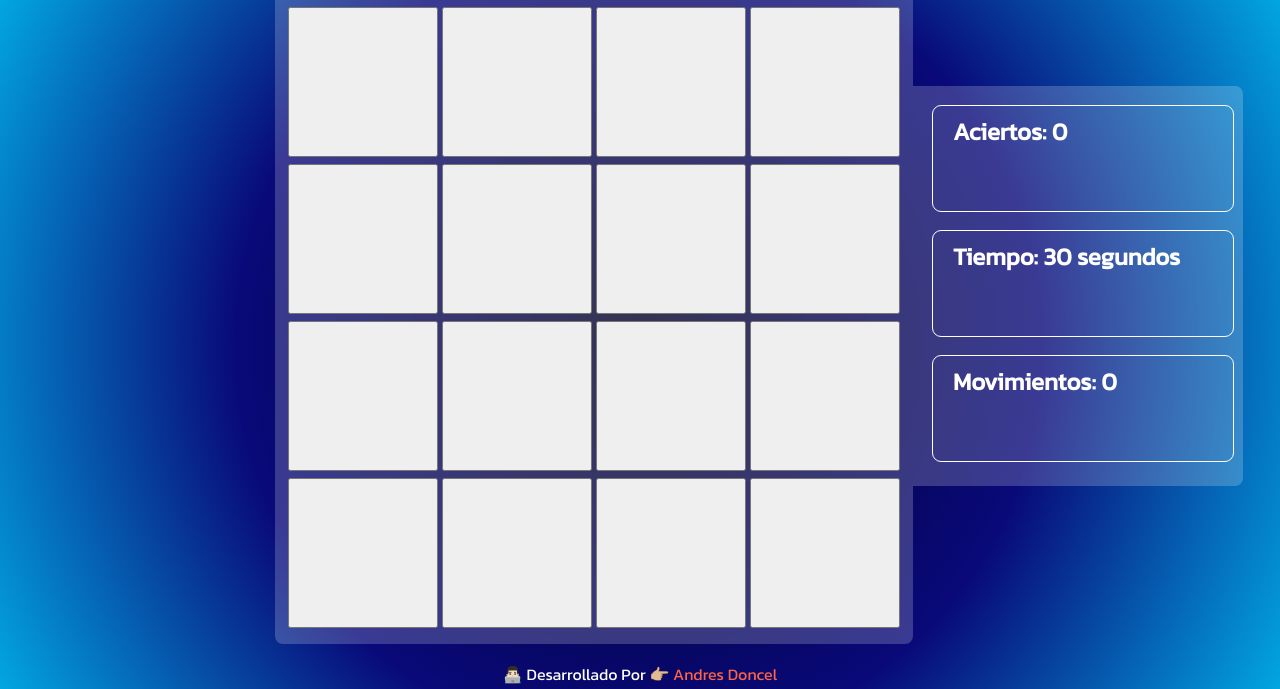
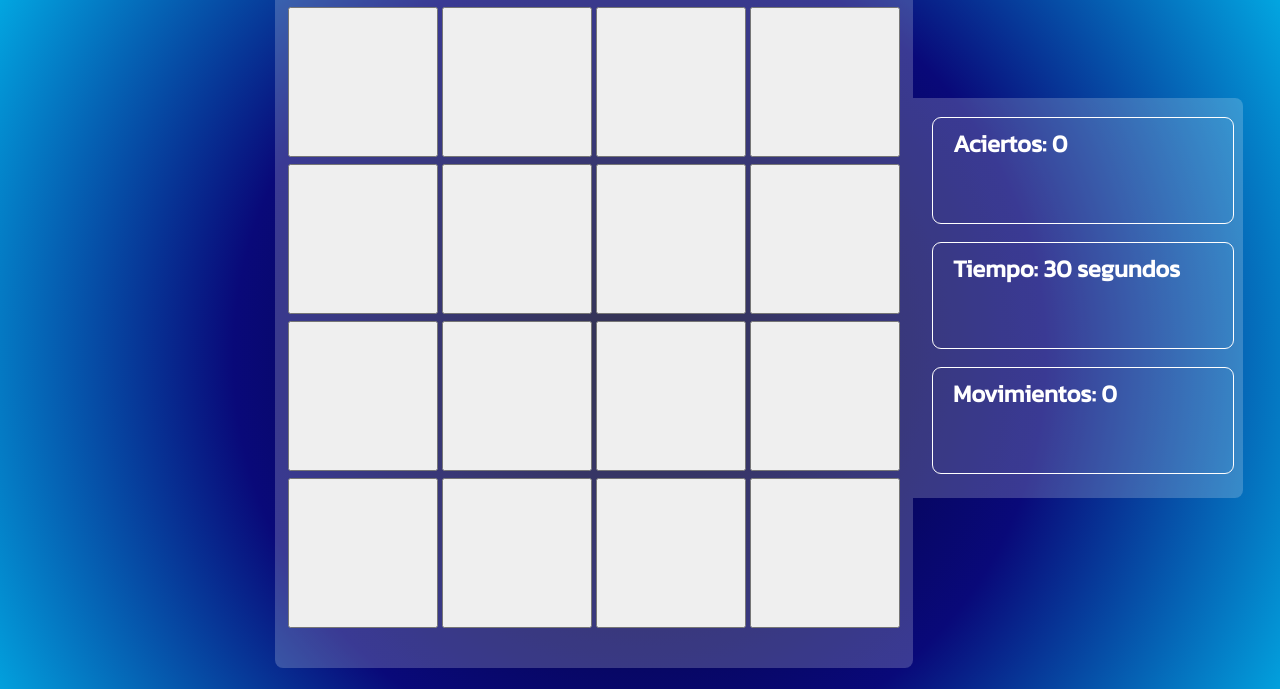
Before and after one commit to Geekcel/Juego-Memorizalo, a plain HTML site: page Index.html in a window 1280 px wide. Shown: the part 171-860 px from the top of the page. Drawn offline with Linux system fonts and the light colour scheme.

Commit message:
se añade la seccion de tabla para insertar las penitencias

```diff
--- a/Index.html
+++ b/Index.html
@@ -37,6 +37,11 @@
                     <td><button class="boton" id="14"></button></td>
                     <td><button class="boton" id="15"></button></td>
                 </tr>
+                <tfoot id="contendor-penitencia">
+                    <tr>
+                        <td colspan="4"><h2 id="penitencia"></h2></td>
+                    </tr>
+                </tfoot>
             </table>
         </section>
         <section class="contenedor-estadisticas-juego">
```
